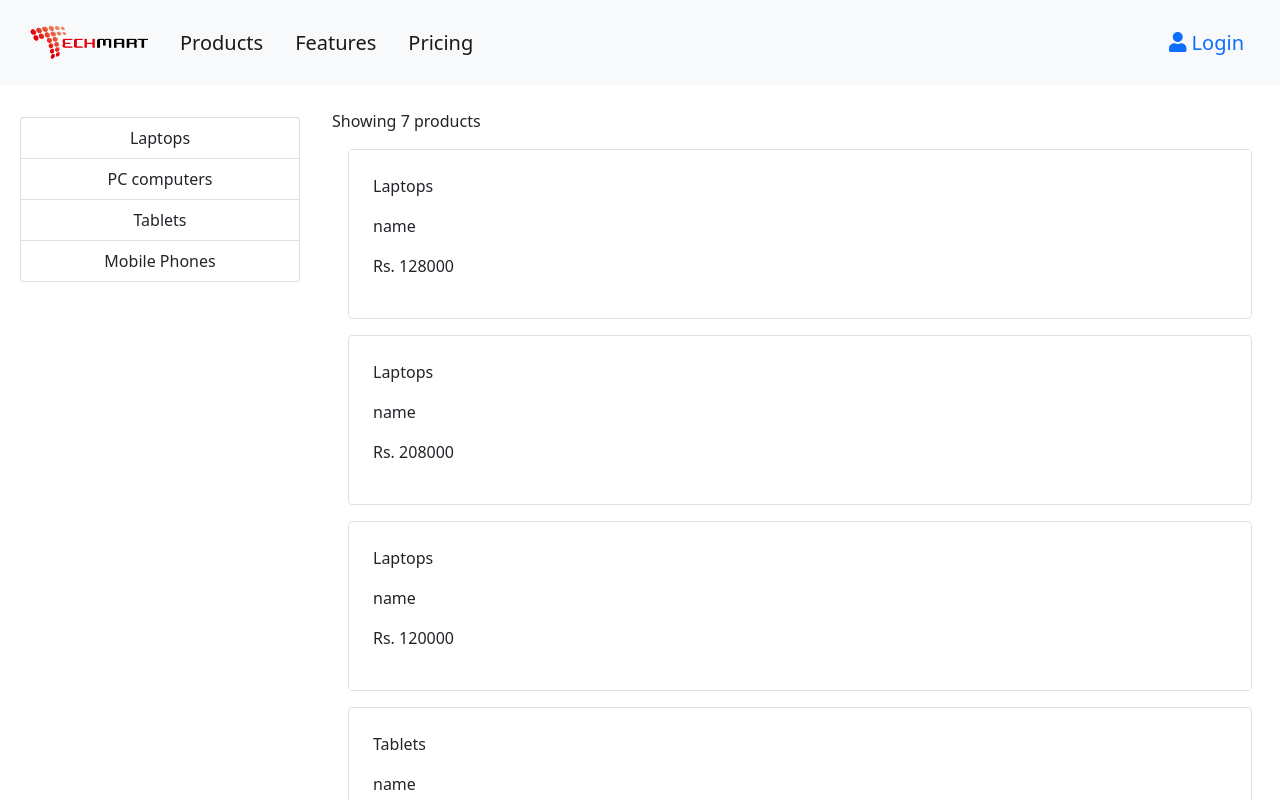
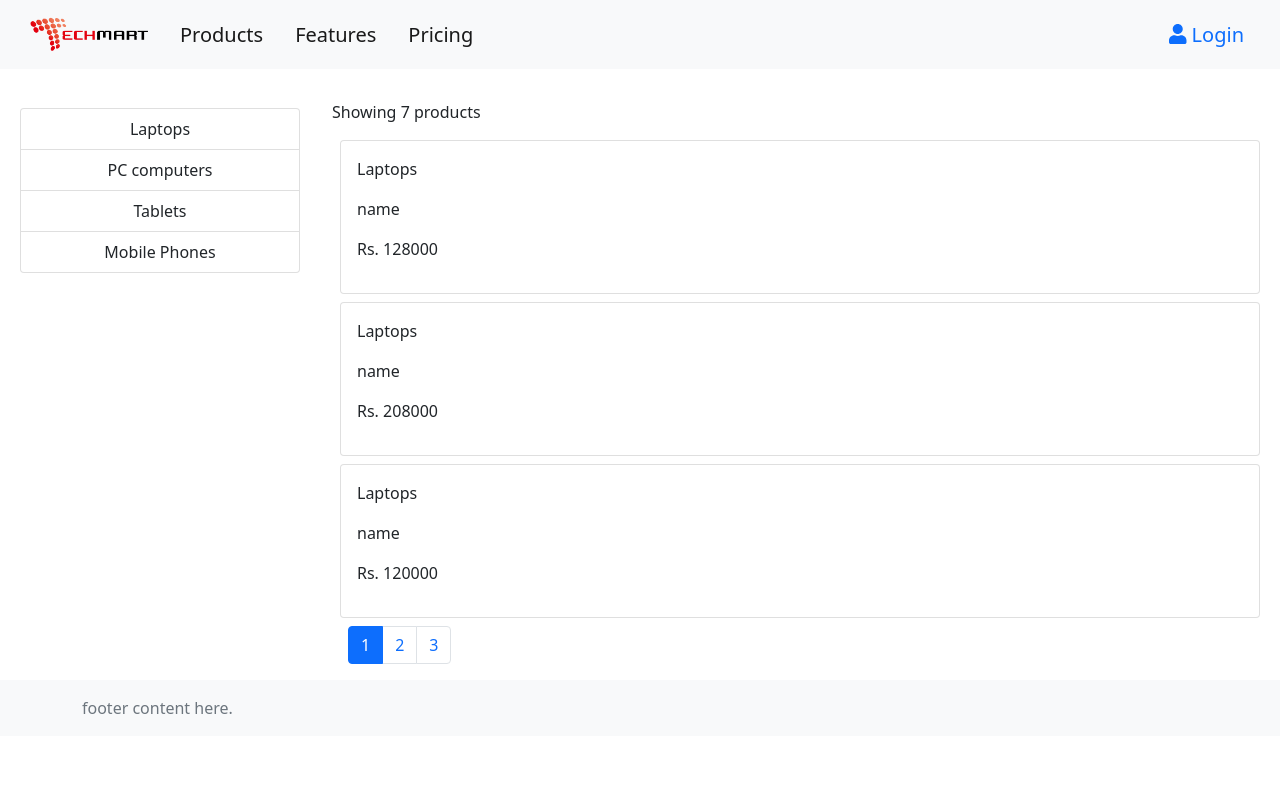
Before and after one commit to arshedgithub/E-Commerce-App-with-reaact, a React (Create React App) app: page /products in a window 1280 px wide. Shown: the top 800 px of the page. Built offline with nearby package versions, Linux system fonts and the light colour scheme.

Commit message:
add pagination

```diff
--- a/src/App.css
+++ b/src/App.css
@@ -2,8 +2,9 @@
   text-align: center;
 }
 
-.container {
+main.container {
   max-width: 100% !important;
+  margin-top: 100px;
 }
 
 .App-logo {
--- a/src/App.js
+++ b/src/App.js
@@ -6,6 +6,7 @@ import NotFound from './components/NotFound';
 import Home from './components/home';
 import Products from './components/products';
 import './App.css';
+import Footer from './components/footer';
 
 function App() {
   return (
@@ -21,6 +22,7 @@ function App() {
           <Redirect to="/not-found" />
         </Switch>
       </main>
+      <Footer />
     </React.Fragment>
 
   );
--- a/src/components/common/item.jsx
+++ b/src/components/common/item.jsx
@@ -2,7 +2,7 @@ import React from "react";
 
 const Item = ({ item }) => {
   return (
-    <div className="border rounded p-4 m-3">
+    <div className="card p-3 m-2">
       <p>{item.title}</p>
       <p>{item.name}</p>
       <p>Rs. {item.price}</p>
--- a/src/components/common/pagination.jsx
+++ b/src/components/common/pagination.jsx
@@ -1,7 +1,7 @@
 import _ from "lodash";
 import React from "react";
 
-const Pagination = ({ currentPage, totalCount, pageSize }) => {
+const Pagination = ({ currentPage, totalCount, pageSize, onPageChange }) => {
   const pagesCount = Math.ceil(totalCount / pageSize);
   if (pagesCount === 1) return null;
   const pages = _.range(1, pagesCount + 1);
@@ -11,9 +11,14 @@ const Pagination = ({ currentPage, totalCount, pageSize }) => {
       {pages.map((page) => {
         return (
           <li
-            className={currentPage == page ? "page-item active" : "page-item"}
+            key={page}
+            className={currentPage === page ? "page-item active" : "page-item"}
           >
-            <a href="#" className="page-link">
+            <a
+              href="#"
+              className="page-link"
+              onClick={() => onPageChange(page)}
+            >
               {page}
             </a>
           </li>
--- /dev/null
+++ b/src/components/footer.jsx
@@ -0,0 +1,13 @@
+import React from "react";
+
+const Footer = () => {
+  return (
+    <div class="footer py-3 bg-light">
+      <div class="container">
+        <span class="text-muted">footer content here.</span>
+      </div>
+    </div>
+  );
+};
+
+export default Footer;
--- a/src/components/navbar.jsx
+++ b/src/components/navbar.jsx
@@ -6,7 +6,7 @@ import { faUser } from "@fortawesome/free-solid-svg-icons";
 
 const NavBar = () => {
   return (
-    <nav className="navbar navbar-expand-lg navbar-light bg-light fs-5 mb-4">
+    <nav className="navbar navbar-expand-lg navbar-light bg-light fs-5 p-0 fixed-top">
       <div className="container-fluid">
         <Link className="navbar-brand mx-3" to="/home">
           <img src={logo} style={{ width: "120px" }} alt="logo" />
--- a/src/components/products.jsx
+++ b/src/components/products.jsx
@@ -3,22 +3,36 @@ import { getItems, getTitles } from "./../services/fakeDB";
 import ListGroup from "./common/listGroup";
 import Item from "./common/item";
 import Pagination from "./common/pagination";
+import { paginate } from "../utils/paginate";
+import Footer from "./footer";
 
 class Products extends Component {
   state = {
-    items: [],
+    products: [],
     categories: [],
     currentPage: 1,
-    pageSize: 2,
+    pageSize: 3,
   };
 
   componentDidMount() {
-    this.setState({ items: getItems(), categories: getTitles() });
+    this.setState({ products: getItems(), categories: getTitles() });
   }
 
+  handlePageChange = (page) => {
+    this.setState({ currentPage: page });
+  };
+
+  getPagedData = () => {
+    const { products, currentPage, pageSize } = this.state;
+
+    const items = paginate(products, currentPage, pageSize);
+    return items;
+  };
+
   render() {
-    const { items, categories, currentPage, pageSize } = this.state;
-    const totalCount = items.length;
+    const { products, categories, currentPage, pageSize } = this.state;
+    const totalCount = products.length;
+    const items = this.getPagedData();
 
     return (
       <div className="row">
@@ -36,6 +50,7 @@ class Products extends Component {
             currentPage={currentPage}
             totalCount={totalCount}
             pageSize={pageSize}
+            onPageChange={this.handlePageChange}
           />
         </div>
       </div>
--- /dev/null
+++ b/src/utils/paginate.js
@@ -0,0 +1,6 @@
+import _ from "lodash";
+
+export function paginate(items, pageNumber, pageSize) {
+    const startIndex = (pageNumber - 1) * pageSize
+    return _(items).slice(startIndex).take(pageSize).value();
+}
```
